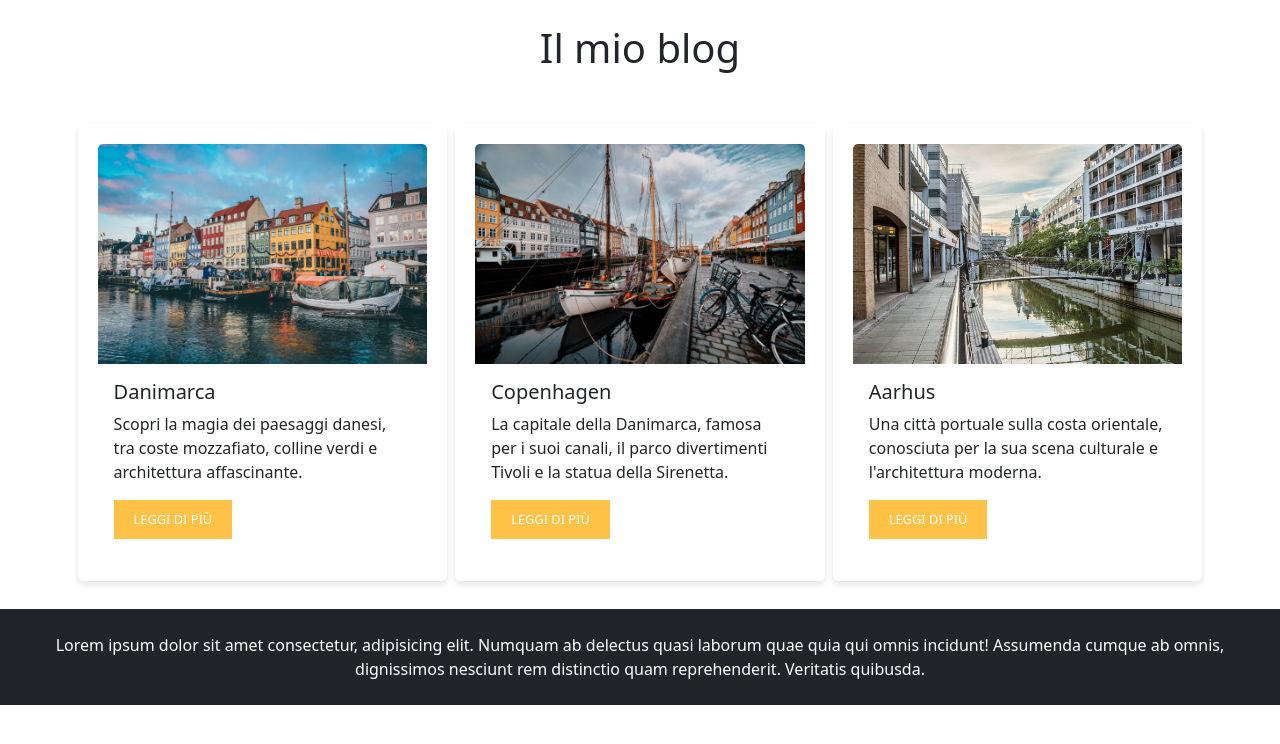
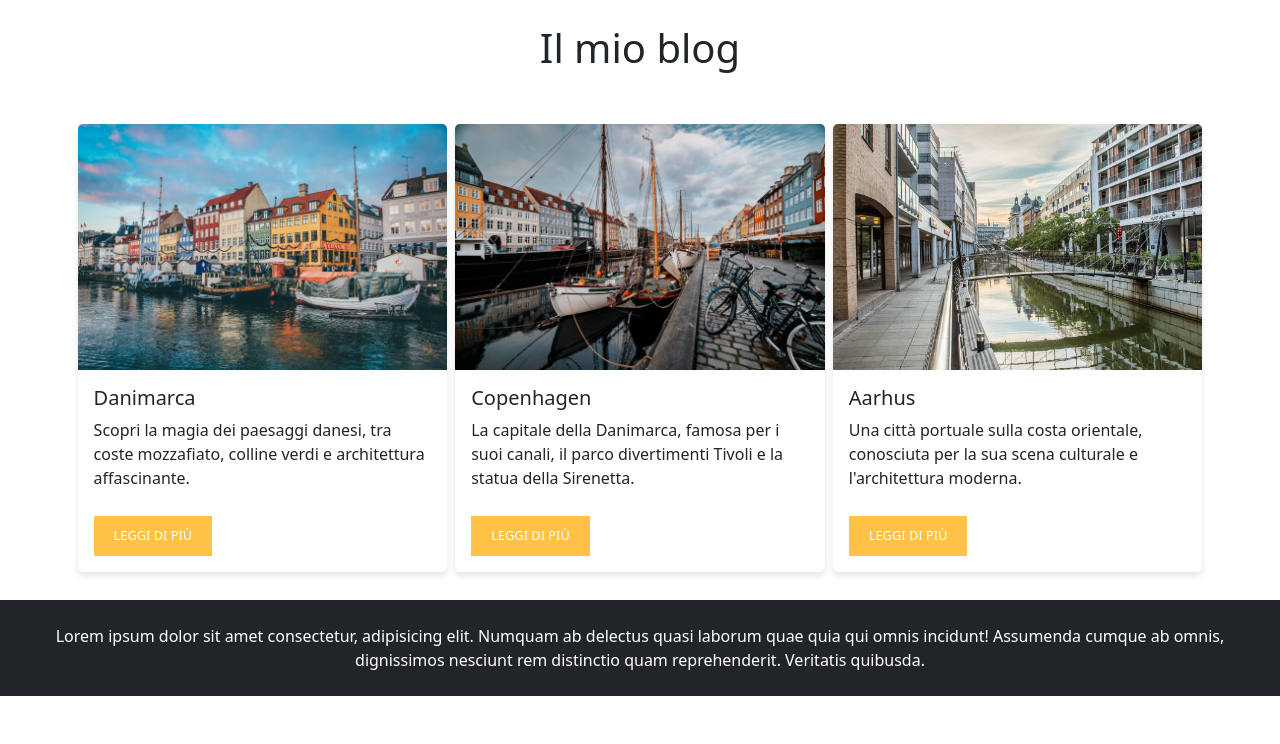
Before and after one commit to Melrizzuto/react-components, a React (Vite) app: page / in a window 1280 px wide. Shown: the top 744 px of the page. Built offline with nearby package versions, Linux system fonts and the light colour scheme.

Commit message:
added style to img Card jsx

```diff
--- a/src/components/Card.jsx
+++ b/src/components/Card.jsx
@@ -1,15 +1,15 @@
-import style from './Card.module.css'
+import style from './Card.module.css';
 
 function Card({ title, description, img }) {
     return (
-        <div className={`card m-1 ${style.card}`} >
-            <img src={img} className="card-img-top" alt={title} />
+        <div className={`card m-1 ${style.card}`}>
+            <img src={img} className={`card-img-top ${style.cardImg}`} alt={title} />
             <div className="card-body">
                 <h5 className="card-title">{title}</h5>
                 <p className="card-text">{description}</p>
                 <a href="#" className={style.cardButton}>Leggi di più</a>
             </div>
-        </ div >
+        </div>
     );
 }
 
--- a/src/components/Card.module.css
+++ b/src/components/Card.module.css
@@ -10,7 +10,12 @@
     display: flex;
     flex-direction: column;
     justify-content: space-between;
-    padding: 20px;
+}
+
+.cardImg {
+    max-width: 600px;
+    max-height: 400px;
+    object-fit: cover;
 }
 
 /* Colore e stile del pulsante */
@@ -23,7 +28,7 @@
     border-radius: 0;
     text-transform: uppercase;
     color: white;
-    margin-bottom: 6px;
+    margin-top: 10px;
     text-decoration: none;
     transition: background-color 0.3s ease, box-shadow 0.3s ease;
 }
```
